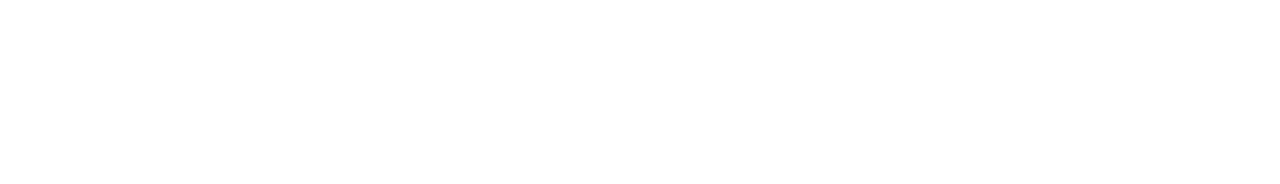
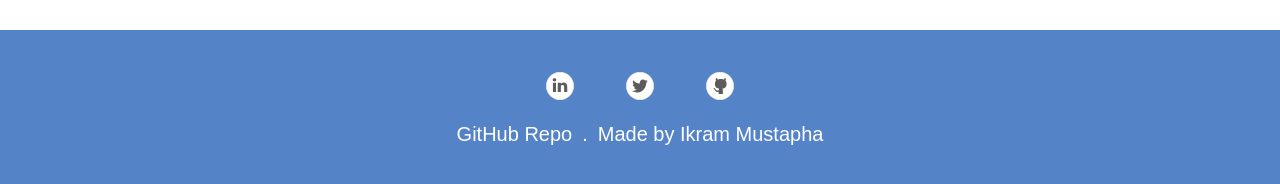
Before and after one commit to CrimsonPug/ultimate-score, a React (Create React App) app: page /createMatch in a window 1280 px wide. Shown: the part 995-1179 px from the top of the page. Before the commit the page ends 945 px from the top, so only its background shows below. Built offline with nearby package versions, Linux system fonts and the light colour scheme; no server answers.

Commit message:
add footer

```diff
--- a/src/App.js
+++ b/src/App.js
@@ -1,6 +1,7 @@
 import React, { Component } from 'react';
 import {Link} from 'react-router';
 import {MatchList} from './MatchList'
+import {Footer} from './Footer';
 import axios from 'axios';
 import './App.css';
 
@@ -170,6 +171,7 @@ class PrivatePage extends Component{
             </div>
           </div>
           <MatchList />
+          <Footer />
         </div>
       );
     }
--- a/src/CreateMatch.js
+++ b/src/CreateMatch.js
@@ -1,6 +1,7 @@
 import React, { Component } from 'react';
 import axios from 'axios';
 import {Modal,Button,Tooltip,OverlayTrigger} from 'react-bootstrap';
+import {Footer} from './Footer';
 import {Link} from 'react-router';
 import './create.css';
 
@@ -159,6 +160,7 @@ class CreateMatch extends Component{
                         </div>
                     </div>
                 </div>
+                <Footer />
             </div>
         )
     }
--- a/src/CreatePlayers.js
+++ b/src/CreatePlayers.js
@@ -2,6 +2,7 @@ import React, { Component } from 'react';
 import {Modal,Button,Tooltip,OverlayTrigger} from 'react-bootstrap';
 import axios from 'axios';
 import {Link} from 'react-router';
+import {Footer} from './Footer';
 import './create.css';
 
 class CreatePlayer extends Component{
@@ -211,6 +212,7 @@ class CreatePlayer extends Component{
                         </div>
                     </div>
                 </div>
+                <Footer />
             </div>
         )
     }
--- a/src/CreateTeam.js
+++ b/src/CreateTeam.js
@@ -1,5 +1,6 @@
 import React, { Component } from 'react';
 import {Modal,Button} from 'react-bootstrap';
+import {Footer} from './Footer';
 import axios from 'axios';
 import './create.css';
 
@@ -126,6 +127,7 @@ class CreateTeam extends Component{
                         </div>
                     </div>
                 </div>
+                <Footer />
             </div>
         )
     }
--- /dev/null
+++ b/src/Footer.js
@@ -0,0 +1,50 @@
+import React, { Component } from 'react';
+import linked from './../public/socialIcon/linked.svg';
+import twitter from './../public/socialIcon/twitter.svg';
+import gitHub from './../public/socialIcon/gitHub.svg';
+import './index.css';
+
+class Footer extends Component {
+    render(){
+        return(
+            <footer className="footer">
+                <section >
+                    <div className="social">
+                        <ul className="footer-list social-list">
+                            <li>
+                                <a className="contact-link" href="https://linkedin.com/in/ikram-mustapha-b1210912a" target="_blank">
+                                    <img className="icon-social" src={linked} />
+                                </a>
+                            </li>
+                            <li>
+                                <a className="contact-link" href="https://twitter.com/IkramTM" target="_blank">
+                                    <img className="icon-social" src={twitter} />
+                                </a>
+                            </li>
+                            <li>
+                                <a className="contact-link" href="https://github.com/CrimsonPug" target="_blank">
+                                    <img className="icon-social" src={gitHub} />
+                                </a>
+                            </li>
+                        </ul>
+                    </div>
+                    <ul className="footer-list">
+                        <li>
+                            <a className="contact-link" href="https://github.com/CrimsonPug/ultimate-score" target="_blank">
+                                GitHub Repo
+                            </a>
+                        </li>
+                        <li className="divider">.</li>
+                        <li>
+                            <a className="contact-link" href="mailto:ikram.tuan.mustapha@gmail.com?Subject=Awesome%20project!" target="_top" target="_blank">
+                                Made by Ikram Mustapha
+                            </a>
+                        </li>
+                    </ul>
+                </section>
+            </footer>
+        )
+    }
+}
+
+export {Footer};
--- a/src/Match.js
+++ b/src/Match.js
@@ -5,6 +5,7 @@ import './match.css';
 import {Score} from './Button';
 import {Menu} from './Menu';
 import {Stats} from './Stats';
+import {Footer} from './Footer';
 import axios from 'axios';
 
 class Match extends Component {
@@ -239,6 +240,7 @@ class Match extends Component {
                 <div className="well" style={wellStyles}>
                     <Button bsStyle="primary" onClick={this.gameOver} bsSize="large" block>Game Over!</Button>
                 </div>
+                <Footer />
             </div>
         )
     }
```
